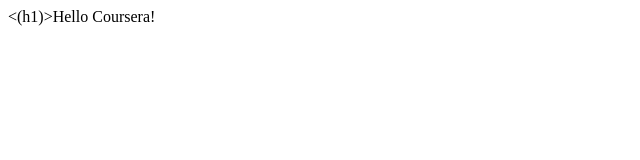
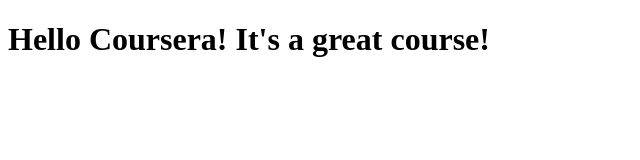
Before and after one commit to Diatamu/coursera-test, a plain HTML site: page site/index.html in a window 1280 px wide. Shown: the whole page, without its empty margins (0-640 px from the left). Drawn offline with Linux system fonts and the light colour scheme.

Commit message:
Small addistion to our content.

```diff
--- a/site/index.html
+++ b/site/index.html
@@ -4,6 +4,6 @@
 	<title>Hello Coursera!</title>
 </head>
 <body>
-<(h1)>Hello Coursera!</h1>
+<h1>Hello Coursera! It's a great course!</h1>
 </body>
 </html>
```
